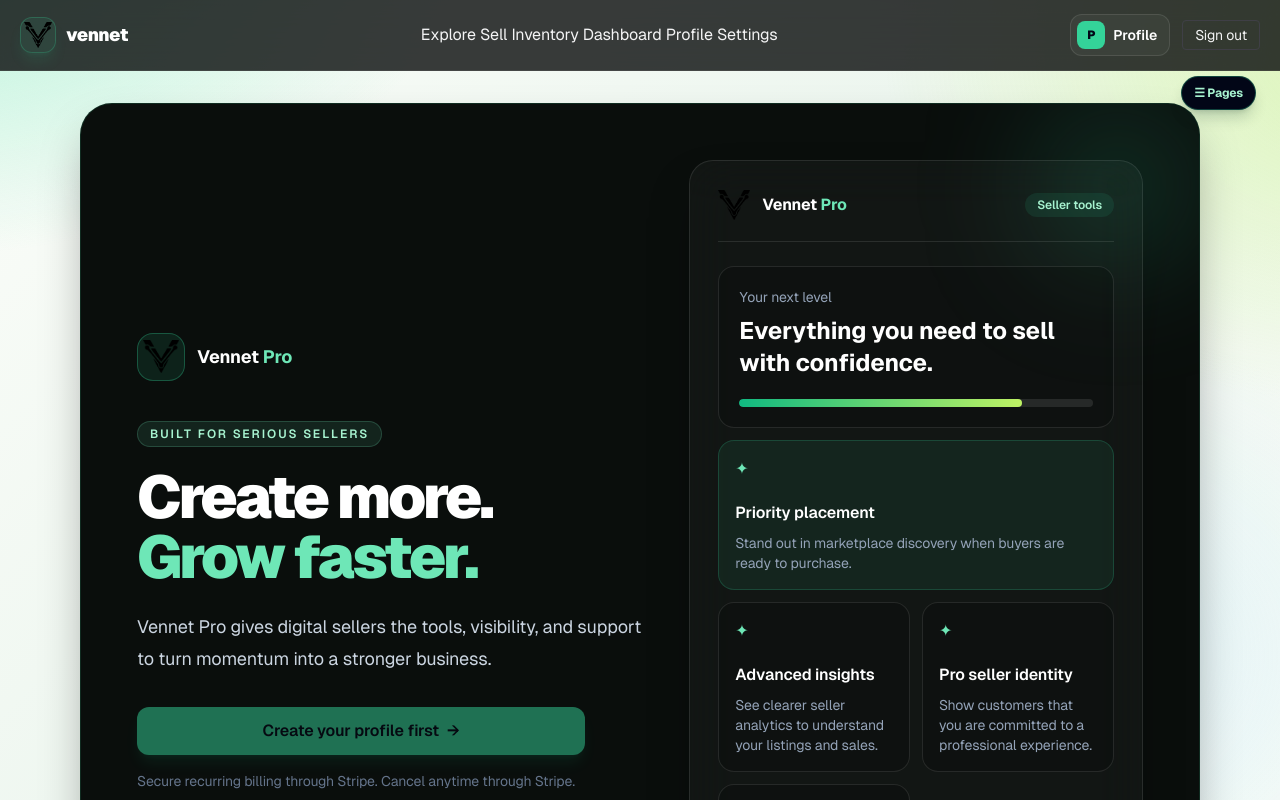
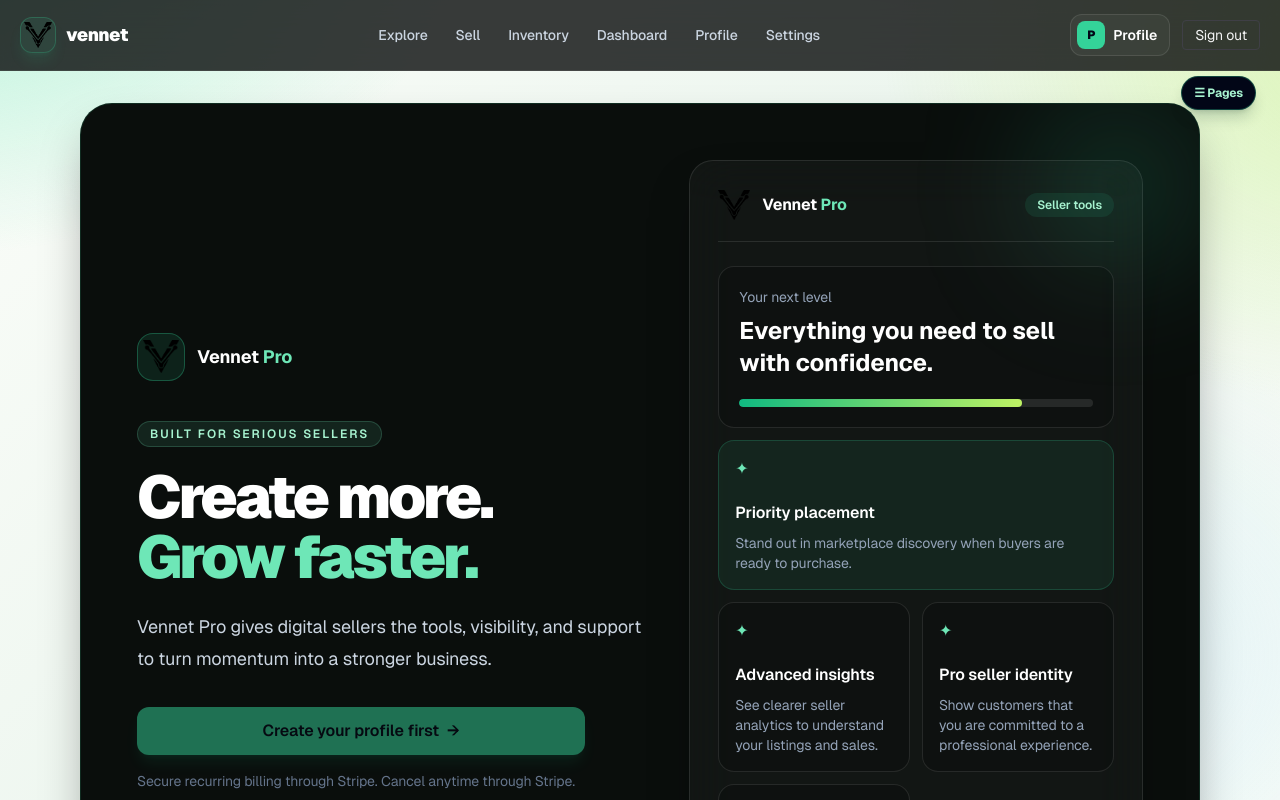
Before and after one commit to MagroOwner/Vennet, a Next.js app: page /pro in a window 1280 px wide. Shown: the top 800 px of the page. Built offline with nearby package versions, Linux system fonts and the light colour scheme; no server answers; the database is empty; sample sign-in values are in the browser's storage.

Commit message:
Style Vennet top navigation

```diff
--- a/src/app/globals.css
+++ b/src/app/globals.css
@@ -33,7 +33,8 @@ body {
 }
 
 @layer components {
-  .console-page { @apply space-y-7; }\n  .pro-glow { @apply pointer-events-none absolute rounded-full blur-3xl; }\n  .pro-glow-left { @apply -left-40 top-1/3 h-[30rem] w-[30rem] bg-emerald-500/15; }\n  .pro-glow-right { @apply -right-32 -top-28 h-[28rem] w-[28rem] bg-lime-300/10; }\n  .pro-grid { @apply pointer-events-none absolute inset-0 opacity-30; background-image: linear-gradient(rgb(163 230 53 / 0.07) 1px, transparent 1px), linear-gradient(90deg, rgb(163 230 53 / 0.07) 1px, transparent 1px); background-size: 42px 42px; mask-image: linear-gradient(to bottom, black, transparent 82%); }
+  .console-page { @apply space-y-7; }
+  .top-nav-link { @apply rounded-lg px-3 py-2 text-sm font-medium text-slate-300 transition hover:bg-emerald-300/10 hover:text-emerald-100; }\n  .pro-glow { @apply pointer-events-none absolute rounded-full blur-3xl; }\n  .pro-glow-left { @apply -left-40 top-1/3 h-[30rem] w-[30rem] bg-emerald-500/15; }\n  .pro-glow-right { @apply -right-32 -top-28 h-[28rem] w-[28rem] bg-lime-300/10; }\n  .pro-grid { @apply pointer-events-none absolute inset-0 opacity-30; background-image: linear-gradient(rgb(163 230 53 / 0.07) 1px, transparent 1px), linear-gradient(90deg, rgb(163 230 53 / 0.07) 1px, transparent 1px); background-size: 42px 42px; mask-image: linear-gradient(to bottom, black, transparent 82%); }
   .console-panel { @apply rounded-2xl border border-slate-800/80 bg-slate-900/[0.92] text-slate-100 shadow-[0_18px_55px_rgb(15_23_42/0.22)] backdrop-blur-sm; }
   .console-panel-header { @apply flex items-center justify-between border-b px-6 py-5; }
   .console-kicker { @apply text-[11px] font-semibold uppercase tracking-[0.13em] text-slate-400; }
```
